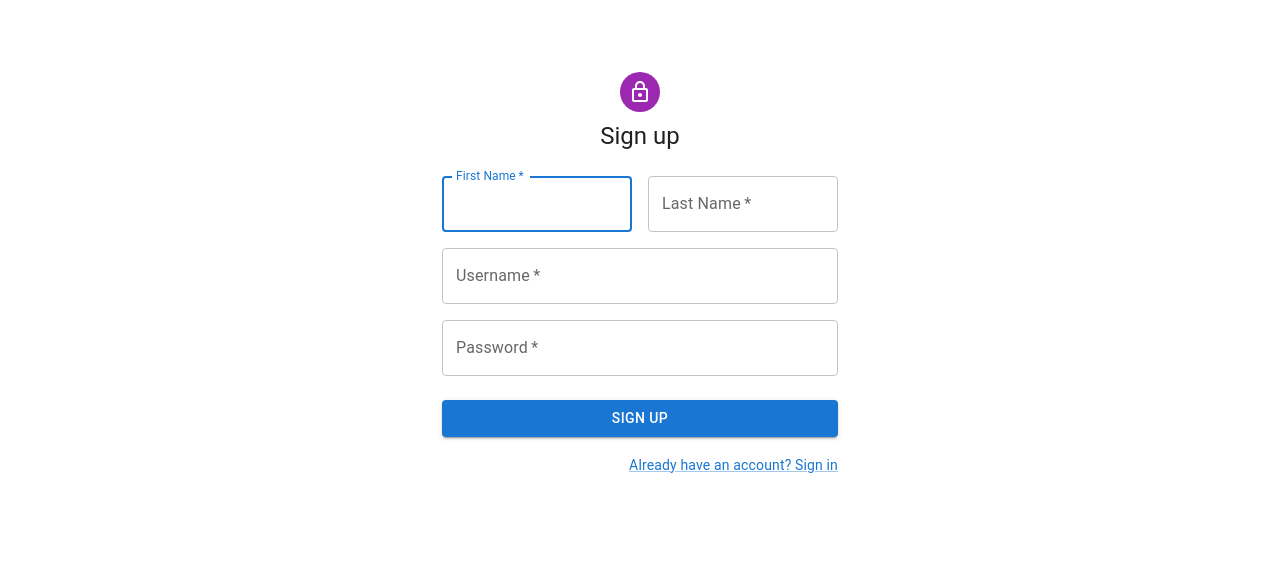
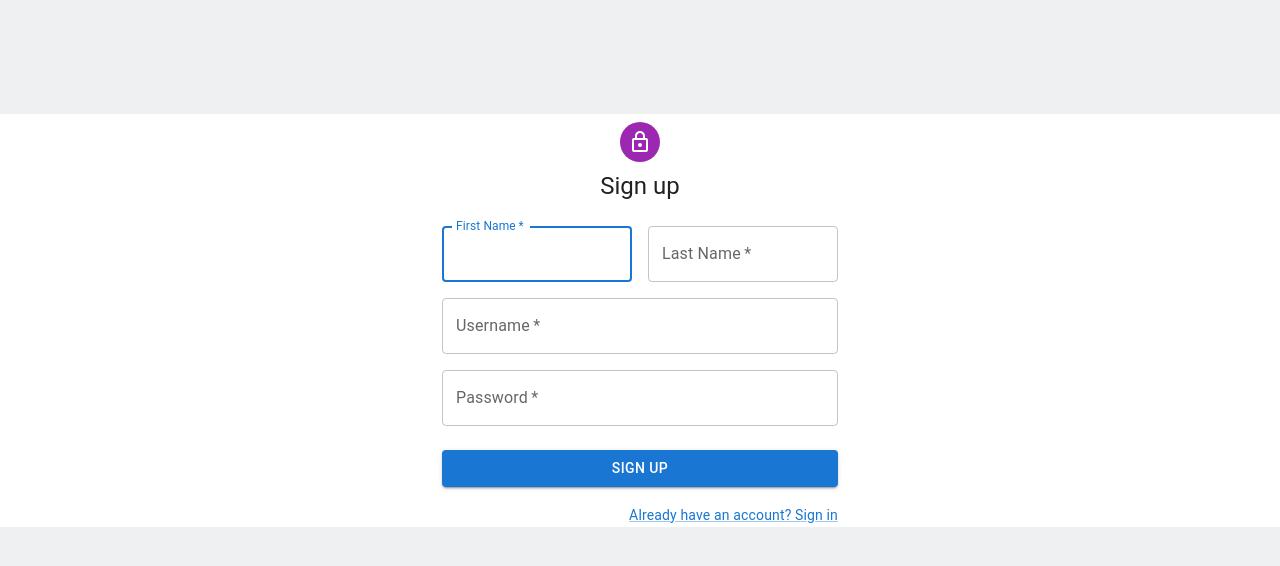
Before and after one commit to TheGemmell/final-project, a React (Create React App) app in the folder client/: page / in a window 1280 px wide. Shown: the top 566 px of the page. Built offline with nearby package versions, Linux system fonts and the light colour scheme.

Commit message:
Cleaned up some boiler plate React code & added a loading spinner

```diff
--- a/client/src/index.css
+++ b/client/src/index.css
@@ -1,13 +1,66 @@
+:root {
+  --bg:  #242526;
+  --bg-accent: #484a4d;
+  --text-color: #dadce1;
+  --nav-size: 60px;
+  --border: 1px solid #474a4d;
+  --border-radius: 8px;
+  --speed: 500ms;
+  --color-bg: #eef0f1;
+  --color-text: #08090a;
+  --color-blue: #3b49df;
+  --color-red: #df3b3b;
+  --color-green: #3bdf72;
+  --color-gray: #b5bdc4;
+}
+html,
 body {
+  padding: 0;
   margin: 0;
-  font-family: -apple-system, BlinkMacSystemFont, 'Segoe UI', 'Roboto', 'Oxygen',
-    'Ubuntu', 'Cantarell', 'Fira Sans', 'Droid Sans', 'Helvetica Neue',
-    sans-serif;
-  -webkit-font-smoothing: antialiased;
-  -moz-osx-font-smoothing: grayscale;
+  font-family: 'Noto Sans', sans-serif;
+  background-color: var(--color-bg);
+  color: var(--color-text);
+  margin-top: 50px;
 }
 
-code {
-  font-family: source-code-pro, Menlo, Monaco, Consolas, 'Courier New',
-    monospace;
+.menu {
+  width: 100%;
 }
+
+.menu-item {
+  height: 50px;
+  display: flex;
+  align-items: center;
+  border-radius: var(--border-radius);
+  transition: background var(--speed);
+  padding: 0.5rem;
+}
+
+.menu-item .icon-button {
+  margin-right: 0.5rem;
+}
+
+
+.menu-item .icon-button:hover {
+  filter: none;
+}
+
+.menu-item:hover {
+  background-color: #525357;
+}
+
+.icon-right {
+  margin-left: auto;
+}
+
+
+ul {
+  list-style: none;
+  margin: 0;
+  padding: 0;
+}
+
+a {
+  color: var(--text-color);
+  text-decoration: none;;
+}
```
Also changed, not shown: client/src/App.css (+10 -31 lines).
